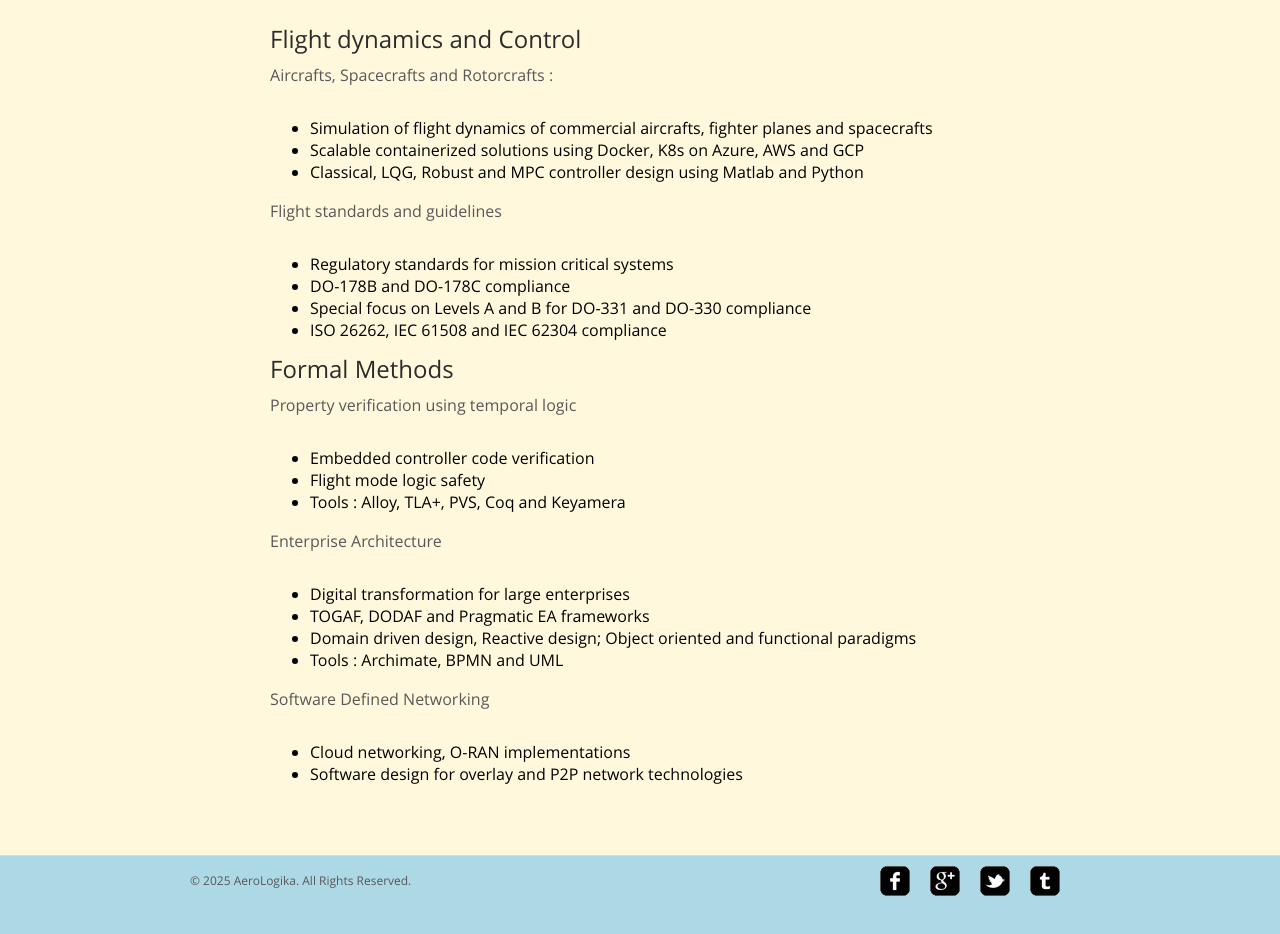
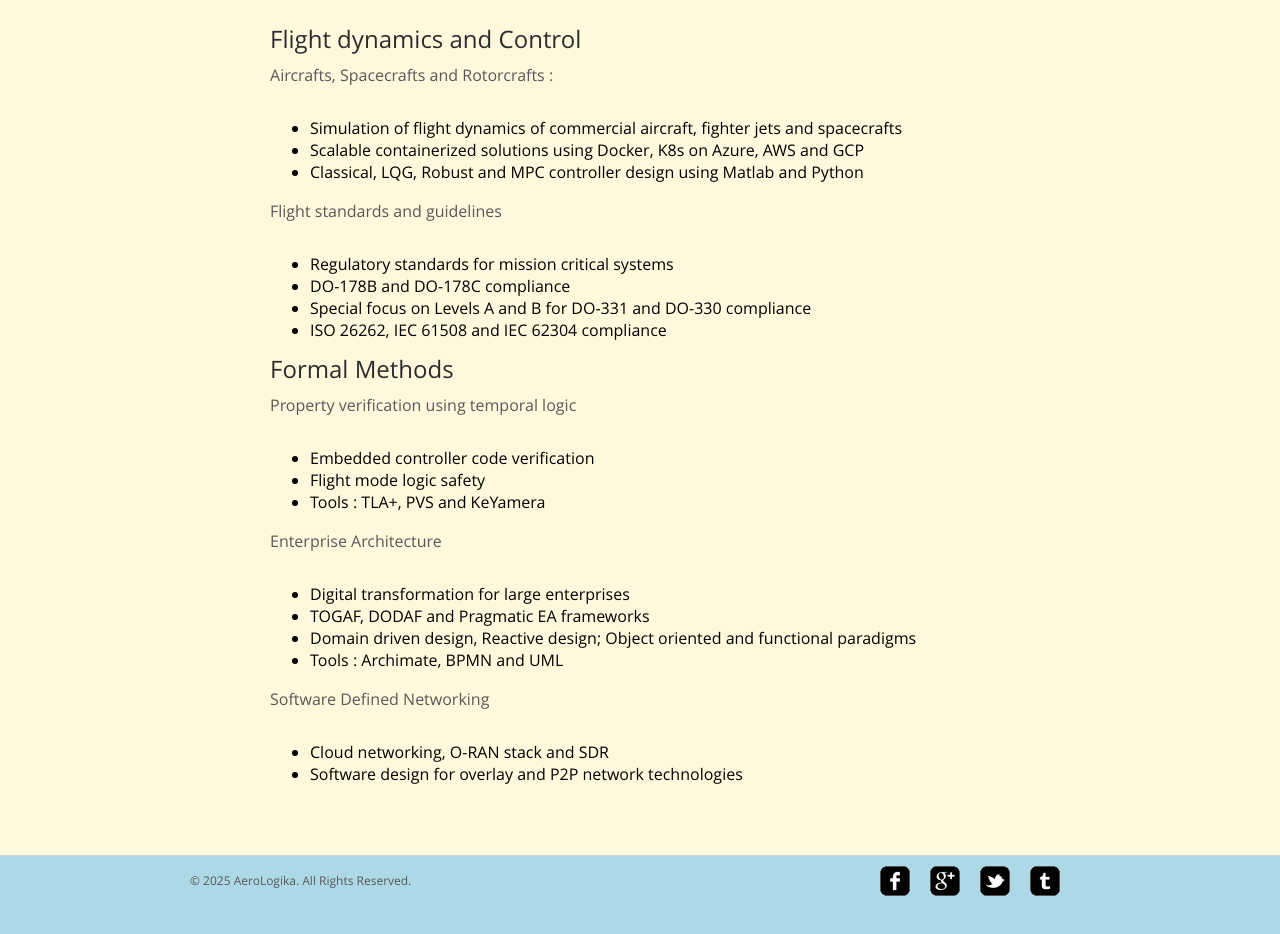
Before and after one commit to dbaksi/aerologika, a plain HTML site: page expertise.html in a window 1280 px wide. Shown: the part 226-1160 px from the top of the page. Drawn offline with Linux system fonts and the light colour scheme.

Commit message:
Removed Coq etc

```diff
--- a/expertise.html
+++ b/expertise.html
@@ -34,7 +34,7 @@
 			<h2>Flight dynamics and Control</h2>
 			<p>Aircrafts, Spacecrafts and Rotorcrafts :</p>
 			<ul>
-				<li>Simulation of flight dynamics of commercial aircrafts, fighter planes and spacecrafts</li>
+				<li>Simulation of flight dynamics of commercial aircraft, fighter jets and spacecrafts</li>
 
 				<li>Scalable containerized solutions using Docker, K8s on Azure, AWS and GCP</li>
 
@@ -58,7 +58,7 @@
 
 				<li>Flight mode logic safety</li>
 
-				<li>Tools : Alloy, TLA+, PVS, Coq and Keyamera</li>
+				<li>Tools : TLA+, PVS and KeYamera</li>
 			</ul>
 			<p>Enterprise Architecture </p>
 			<ul>
@@ -72,7 +72,7 @@
 			</ul>
 			<p>Software Defined Networking </p>
 			<ul>
-				<li>Cloud networking, O-RAN implementations</li>
+				<li>Cloud networking, O-RAN stack and SDR</li>
 
 				<li>Software design for overlay and P2P network technologies</li>
 
```
